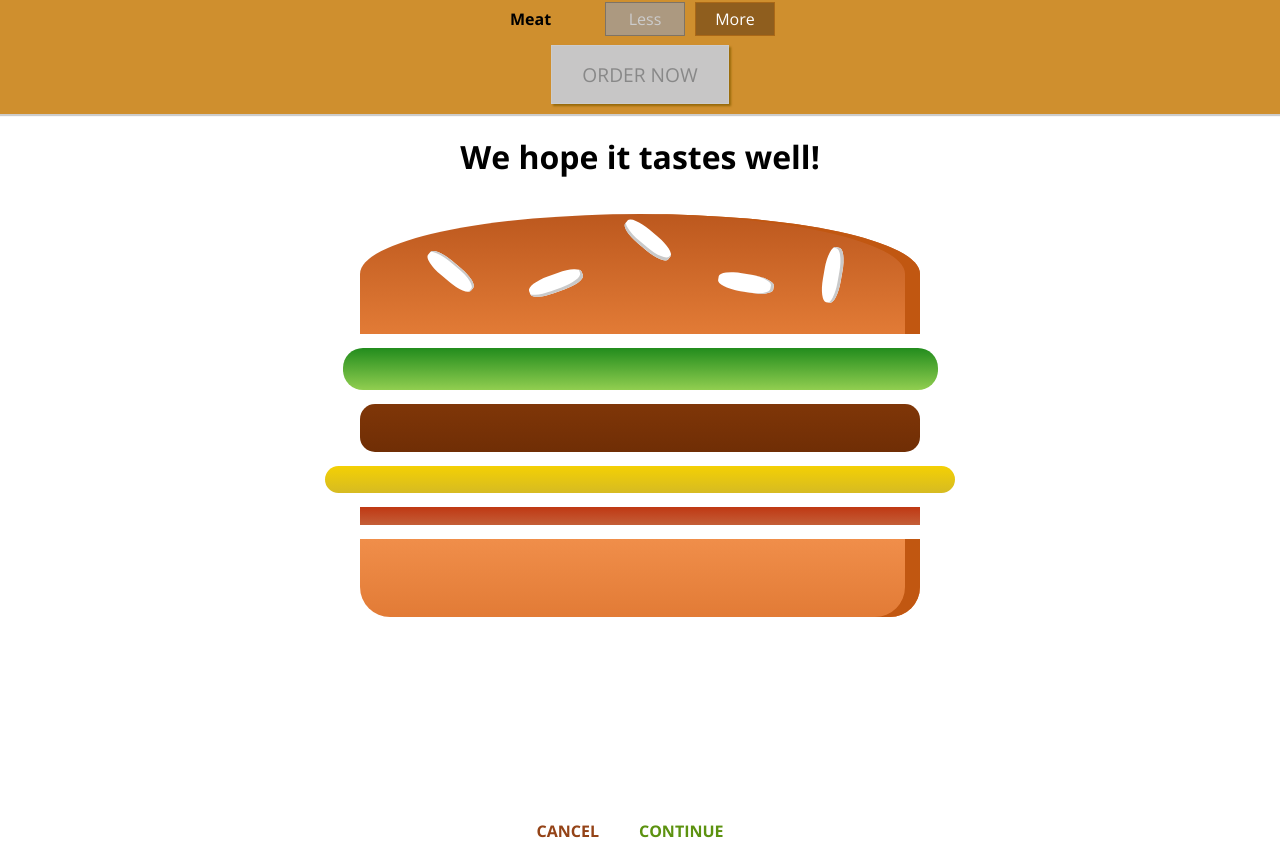
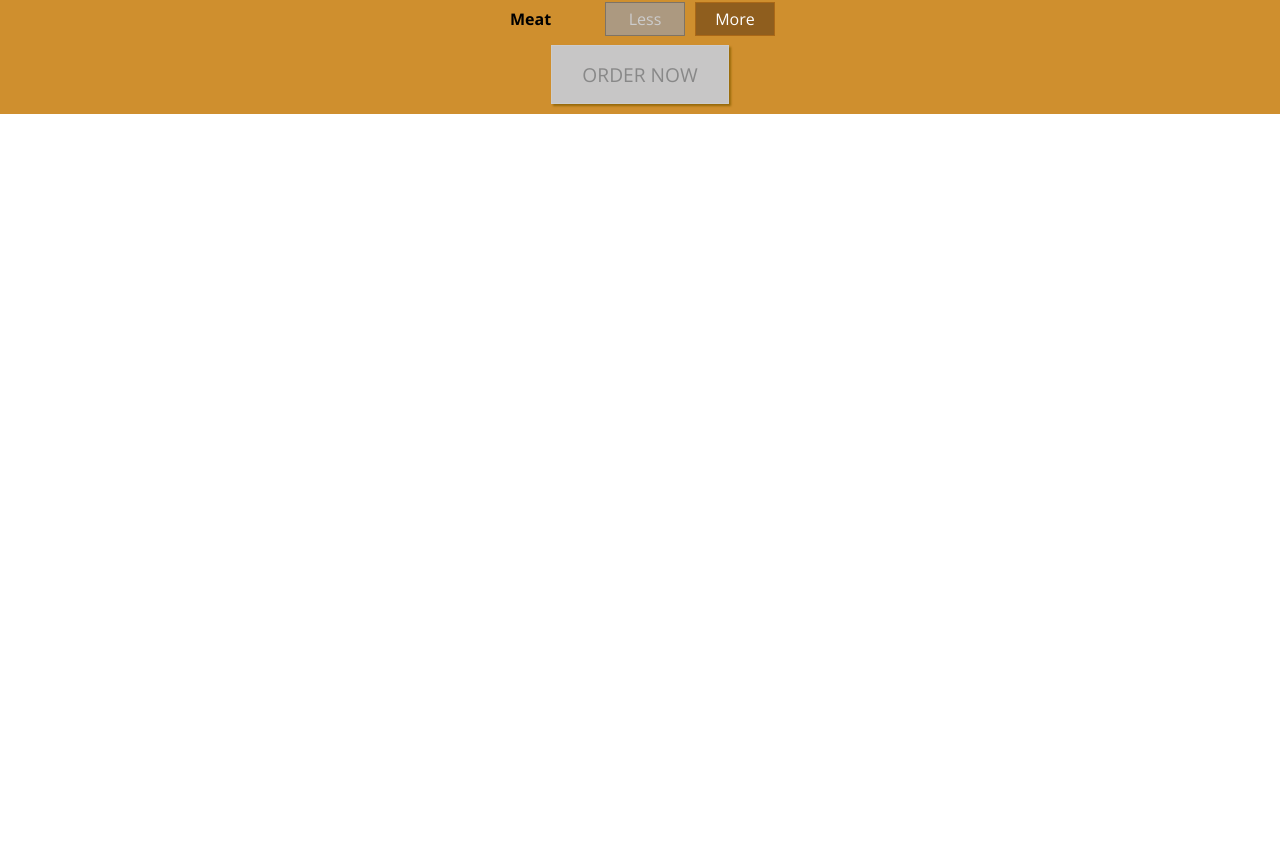
Before and after one commit to ManuelVillarVitoria/react-burger-builder, a React app: page / in a window 1280 px wide. Shown: the part 899-1761 px from the top of the page. After the commit the page ends 1013 px from the top, so only its background shows below. Built offline with nearby package versions, Linux system fonts and the light colour scheme.

Commit message:
Setting Up Routing & Routes

```diff
--- a/package.json
+++ b/package.json
@@ -34,6 +34,7 @@
     "react": "^16.10.0",
     "react-dev-utils": "^4.0.1",
     "react-dom": "^16.10.0",
+    "react-router-dom": "^5.2.0",
     "style-loader": "0.18.2",
     "sw-precache-webpack-plugin": "0.11.4",
     "url-loader": "0.5.9",
--- a/src/App.js
+++ b/src/App.js
@@ -1,4 +1,5 @@
 import React, { Component } from 'react';
+import { Route, Switch } from 'react-router-dom';
 
 import Layout from './hoc/Layout/Layout';
 import BurgerBuilder from './containers/BurgerBuilder/BurgerBuilder';
@@ -10,8 +11,10 @@
     return (
       <div>
         <Layout>
-          <BurgerBuilder />
-          <Checkout />
+          <Switch>
+            <Route path="/checkout" component={Checkout} />
+            <Route path="/" exact component={BurgerBuilder} />
+          </Switch>
         </Layout>
       </div>
     );
--- a/src/index.js
+++ b/src/index.js
@@ -1,8 +1,17 @@
 import React from 'react';
 import ReactDOM from 'react-dom';
+import { BrowserRouter } from 'react-router-dom';
+
 import './index.css';
 import App from './App';
 import registerServiceWorker from './registerServiceWorker';
 
-ReactDOM.render(<App />, document.getElementById('root'));
+
+const app = (
+    <BrowserRouter>
+        <App />
+    </BrowserRouter>
+)
+
+ReactDOM.render(app, document.getElementById('root'));
 registerServiceWorker();
```
Also changed, not shown: 1 other file (tests, documents, lock files or other folders).
